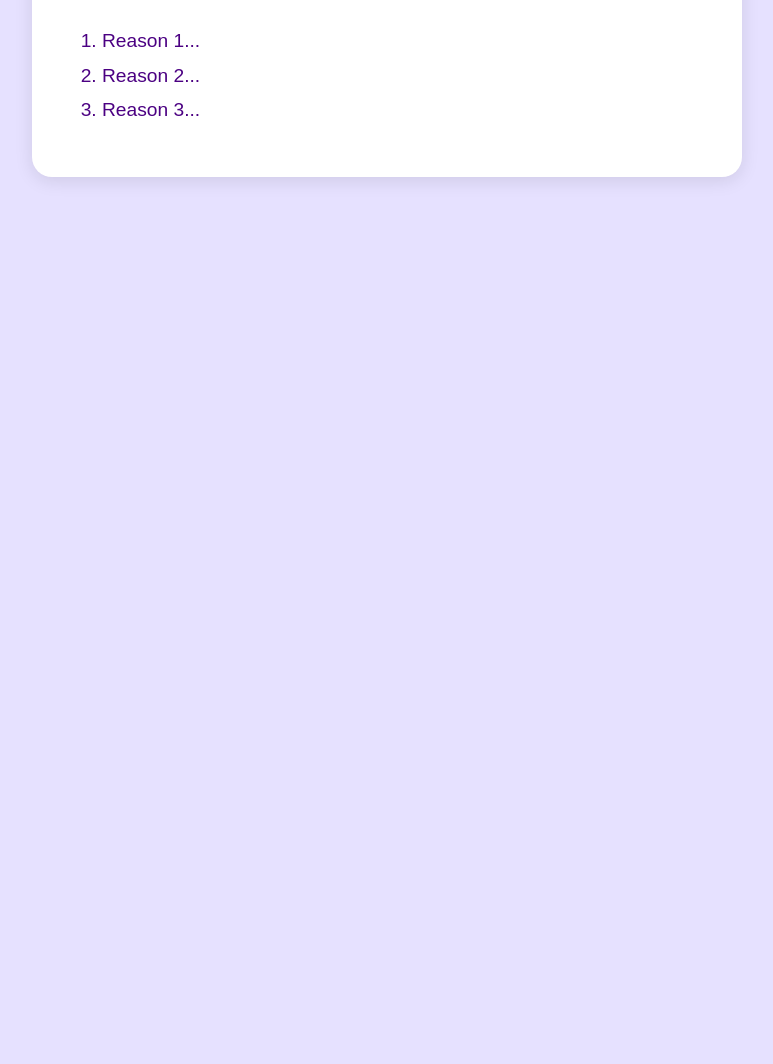
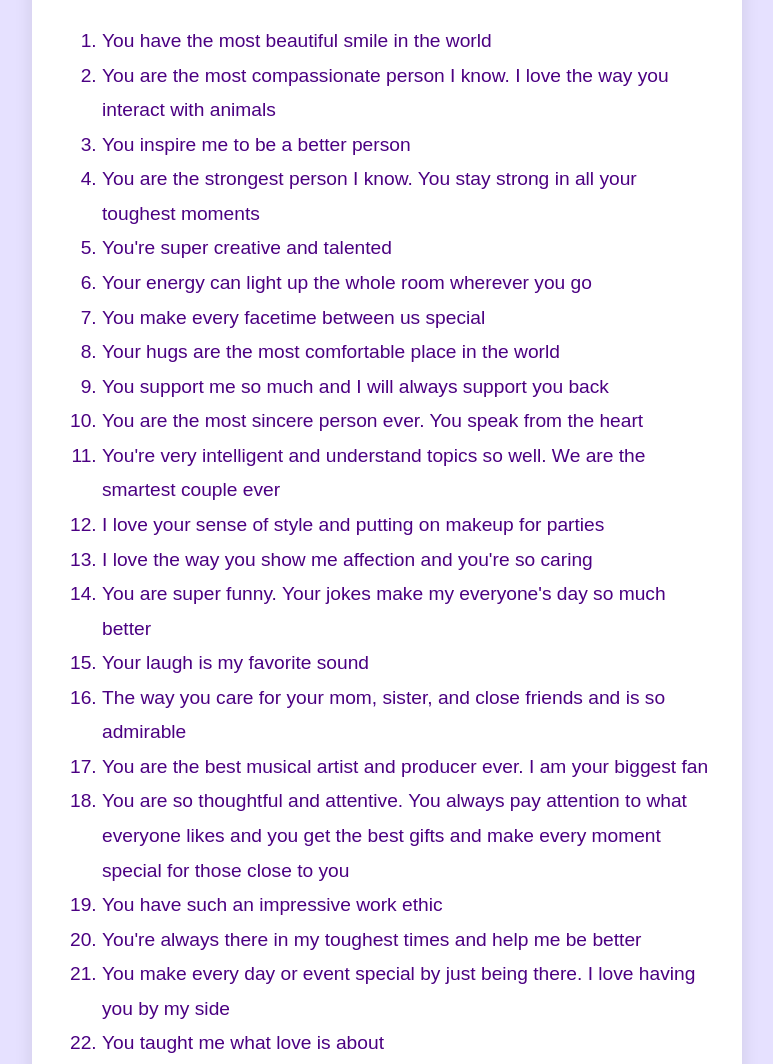
Before and after one commit to jatin-tahiliani/birthday, a plain HTML site: page message.html in a window 1280 px wide. Shown: the part 440-1504 px from the top of the page, without its empty margins (253-1026 px from the left). Before the commit the page ends 800 px from the top, so only its background shows below. Drawn offline with Linux system fonts and the light colour scheme.

Commit message:
Update message.html

```diff
--- a/message.html
+++ b/message.html
@@ -9,14 +9,33 @@
 <body class="message-page">
 
     <div class="content-box">
-        <h1>22 Reasons Why Harshita is Amazing 💜</h1>
+        <h1>22 Reasons Why You Are Amazing 💜</h1>
 
         <img src="assets/images/harshita.jpg" class="profile-photo" alt="Harshita">
 
         <ol class="reasons-list">
-            <li>Reason 1...</li>
-            <li>Reason 2...</li>
-            <li>Reason 3...</li>
+            <li>You have the most beautiful smile in the world</li>
+            <li>You are the most compassionate person I know. I love the way you interact with animals</li>
+            <li>You inspire me to be a better person</li>
+            <li>You are the strongest person I know. You stay strong in all your toughest moments</li>
+            <li>You're super creative and talented</li>
+            <li>Your energy can light up the whole room wherever you go</li>
+            <li>You make every facetime between us special</li>
+            <li>Your hugs are the most comfortable place in the world</li>
+            <li>You support me so much and I will always support you back</li>
+            <li>You are the most sincere person ever. You speak from the heart</li>
+            <li>You're very intelligent and understand topics so well. We are the smartest couple ever</li>
+            <li>I love your sense of style and putting on makeup for parties</li>
+            <li>I love the way you show me affection and you're so caring</li>
+            <li>You are super funny. Your jokes make my everyone's day so much better</li>
+            <li>Your laugh is my favorite sound</li>
+            <li>The way you care for your mom, sister, and close friends and is so admirable</li>
+            <li>You are the best musical artist and producer ever. I am your biggest fan</li>
+            <li>You are so thoughtful and attentive. You always pay attention to what everyone likes and you get the best gifts and make every moment special for those close to you</li>
+            <li>You have such an impressive work ethic</li>
+            <li>You're always there in my toughest times and help me be better</li>
+            <li>You make every day or event special by just being there. I love having you by my side</li>
+            <li>You taught me what love is about</li>
             <!-- Keep going until 22 -->
         </ol>
     </div>
```
